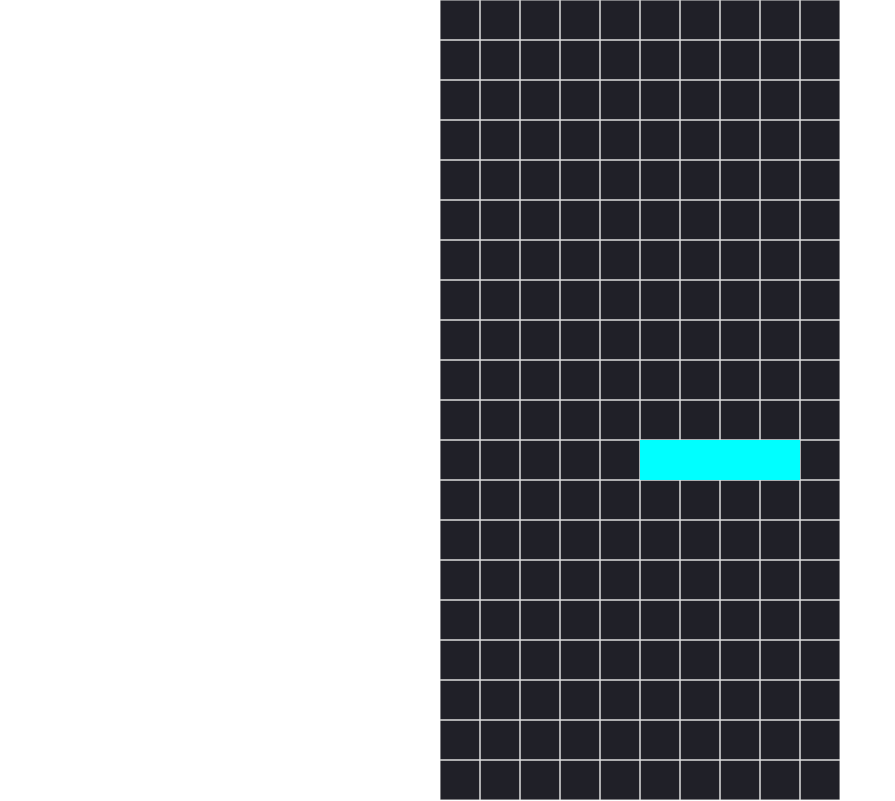
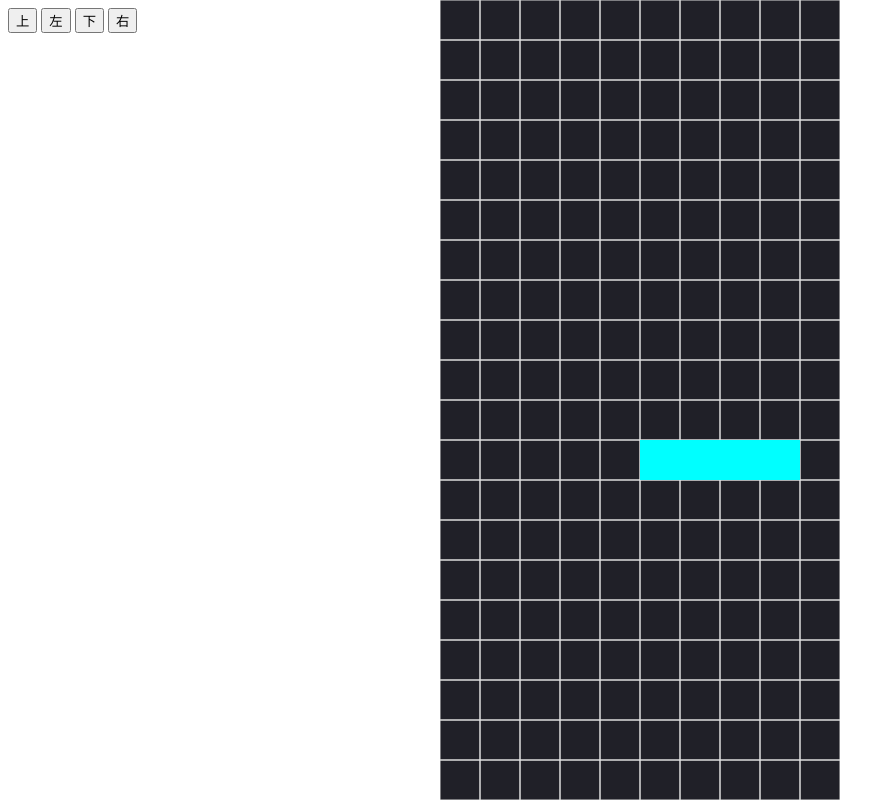
Before and after one commit to ksuzukigh/tetris, a plain HTML site: page index.html in a window 1280 px wide. Shown: the whole page, without its empty margins (0-895 px from the left). Drawn offline with Linux system fonts and the light colour scheme.

Commit message:
Update index.html

```diff
--- a/index.html
+++ b/index.html
@@ -15,6 +15,13 @@
 </head>
 <body>
     <canvas id="game-board" width="400" height="800"></canvas>
+    <!-- Control buttons are added here -->
+    <div id="controls">
+      <button id="up-btn">上</button>
+      <button id="left-btn">左</button>
+      <button id="down-btn">下</button>
+      <button id="right-btn">右</button>
+    </div>
     <script src="tetris-utils.js"></script>
     <script src="tetris.js"></script>
 </body>
```
